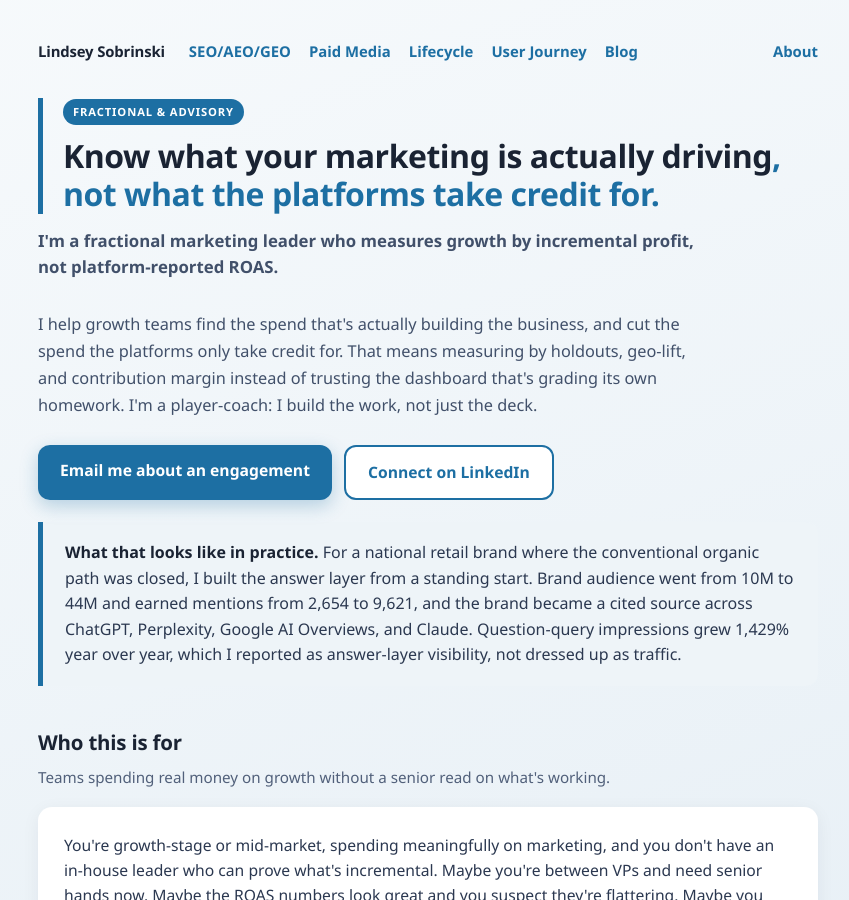
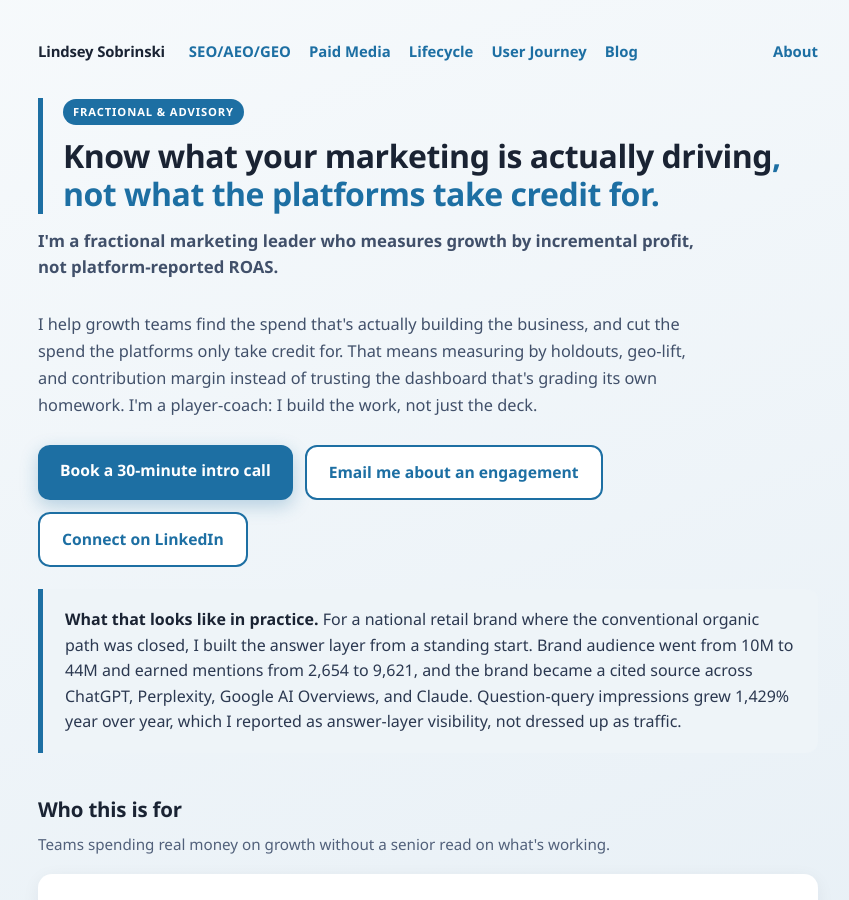
Before and after one commit to lsobrinski-marketing/lindseysobrinski.com, a Jekyll site: the page built from fractional.html, in a window 1280 px wide and 900 px high. Shown: the whole window, without its empty margins (212-1061 px from the left). Built offline with Jekyll 4.4.1, drawn with Linux system fonts in a browser that asks for light colours; some of the changed text lies outside the part shown.

Commit message:
Add Book a call CTA (Google booking) as primary on fractional page + site footer; store booking_url in config
Co-Authored-By: Claude Opus 4.8 <noreply@anthropic.com>

```diff
--- a/_config.yml
+++ b/_config.yml
@@ -15,6 +15,9 @@ author:
   name: Lindsey Vandermaas Sobrinski
   email: lsobrinski@gmail.com
   linkedin: https://www.linkedin.com/in/lindsey-vandermaas
+  # Public booking page (Google Appointment Scheduling). CTAs read this, so a
+  # future change is a one-line edit here.
+  booking_url: https://calendar.app.google/LoDy4QmsJr4fZ5F66
   jobTitle: Growth & Performance Marketing Leader
   # Entity-authority fields for the Person schema. Sourced from the About page.
   description: >-
--- a/_includes/footer.html
+++ b/_includes/footer.html
@@ -25,6 +25,7 @@
     </div>
     <div class="footcol">
       <span class="footh">Connect</span>
+      <a href="{{ site.author.booking_url }}">Book a call</a>
       <a href="{{ site.author.linkedin }}">LinkedIn</a>
       <a href="mailto:{{ site.author.email }}">Email</a>
       <a href="/blog/feed.xml">RSS</a>
--- a/fractional.html
+++ b/fractional.html
@@ -18,9 +18,8 @@ description: "Fractional and advisory marketing leadership for teams spending re
   <p class="frac-intro">I help growth teams find the spend that's actually building the business, and cut the spend the platforms only take credit for. That means measuring by holdouts, geo-lift, and contribution margin instead of trusting the dashboard that's grading its own homework. I'm a player-coach: I build the work, not just the deck.</p>
 
   <div class="frac-cta">
-    <!-- BOOKING SLOT: when a Cal.com / Calendly link exists, make this the primary button:
-         <a class="f-btn f-btn-primary" href="BOOKING_URL">Book a 30-minute intro call</a> -->
-    <a class="f-btn f-btn-primary" href="mailto:lsobrinski@gmail.com?subject=Fractional%20%2F%20advisory%20inquiry">Email me about an engagement</a>
+    <a class="f-btn f-btn-primary" href="{{ site.author.booking_url }}">Book a 30-minute intro call</a>
+    <a class="f-btn f-btn-ghost" href="mailto:lsobrinski@gmail.com?subject=Fractional%20%2F%20advisory%20inquiry">Email me about an engagement</a>
     <a class="f-btn f-btn-ghost" href="https://www.linkedin.com/in/lindsey-vandermaas">Connect on LinkedIn</a>
   </div>
 
@@ -139,6 +138,7 @@ description: "Fractional and advisory marketing leadership for teams spending re
   <div class="cta frac-avail">
     <span><b>Currently available for fractional and advisory engagements.</b></span>
     <span>
+      <a href="{{ site.author.booking_url }}">Book a call</a> &nbsp;&middot;&nbsp;
       <a href="mailto:lsobrinski@gmail.com?subject=Fractional%20%2F%20advisory%20inquiry">Email me</a> &nbsp;&middot;&nbsp;
       <a href="https://www.linkedin.com/in/lindsey-vandermaas">Connect on LinkedIn</a>
     </span>
```
